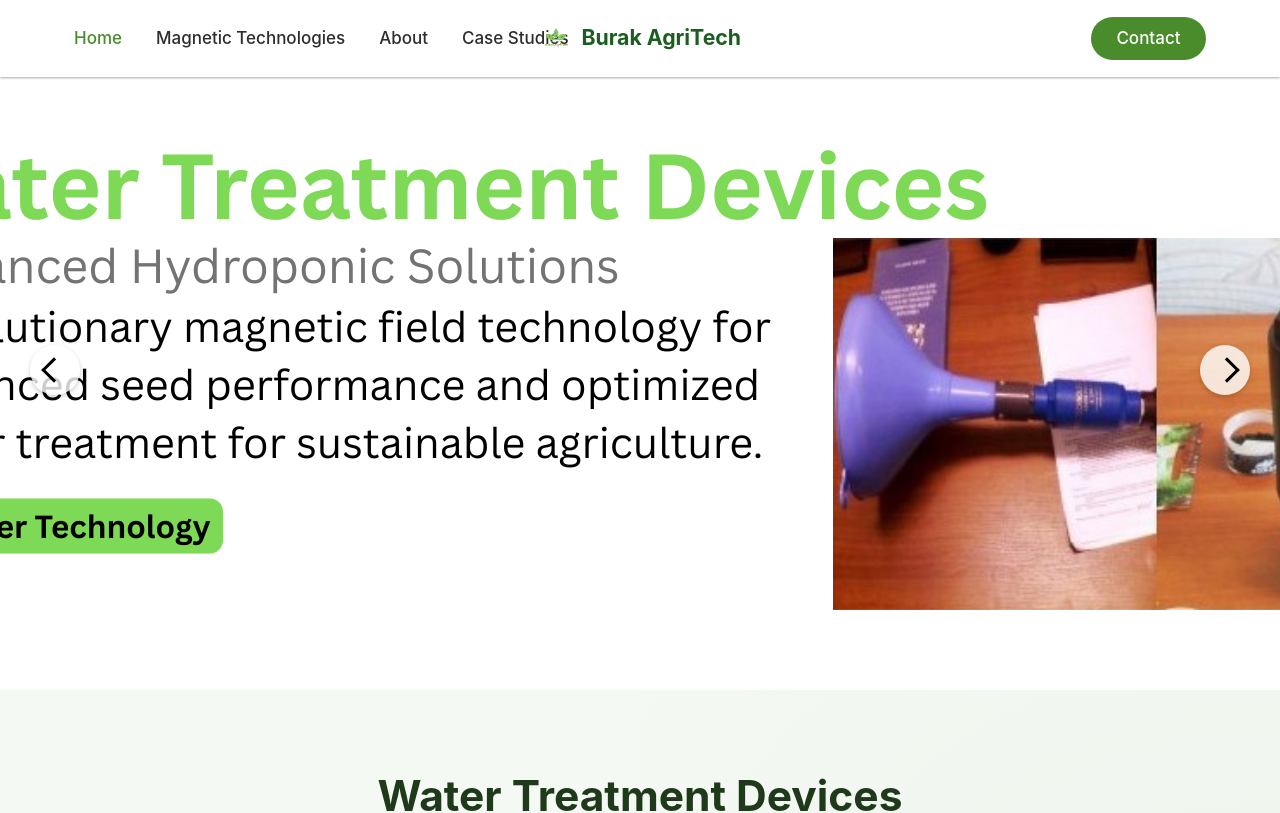
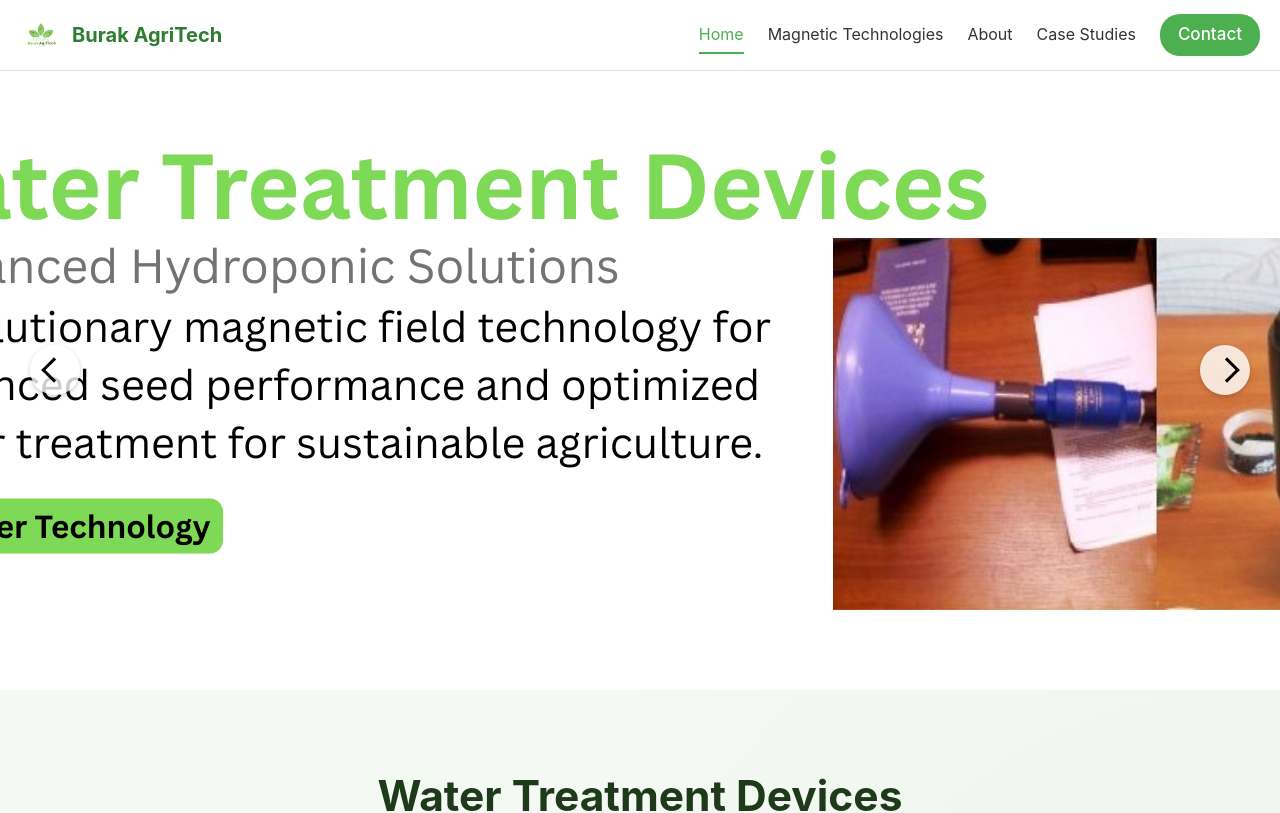
Before and after one commit to awais37402/Barak, a React (Create React App) app: page / in a window 1280 px wide. Shown: the top 813 px of the page. Built offline with nearby package versions, Linux system fonts and the light colour scheme.

Commit message:
Add files via upload

```diff
--- a/src/components/Header.css
+++ b/src/components/Header.css
@@ -1,256 +1,217 @@
-:root {
-  --primary-green: #2e7d32;
-  --secondary-green: #4c8c4e;
-  --light-green: #e8f5e9;
-  --dark-green: #1b5e20;
-  --white: #ffffff;
-  --black: #212121;
-  --gray: #757575;
-  --transition: all 0.3s ease;
-  --shadow-sm: 0 1px 3px rgba(0,0,0,0.12), 0 1px 2px rgba(0,0,0,0.24);
-  --border-radius: 24px;
+/* Reset */
+* {
+  box-sizing: border-box;
+  margin: 0;
+  padding: 0;
 }
 
-/* Base Header Styles */
+body {
+  font-family: 'Poppins', sans-serif;
+}
+
+/* Header Base */
 .header {
+  width: 100%;
   position: fixed;
   top: 0;
   left: 0;
-  right: 0;
-  z-index: 1000;
-  background-color: rgba(255, 255, 255, 0.98);
-  box-shadow: var(--shadow-sm);
-  transition: var(--transition);
-  backdrop-filter: blur(8px);
-  -webkit-backdrop-filter: blur(8px);
+  z-index: 999;
+  background-color: #ffffff;
+  transition: all 0.3s ease;
+  border-bottom: 1px solid #e0e0e0;
 }
 
 .header.scrolled {
-  box-shadow: 0 4px 12px rgba(0, 0, 0, 0.1);
+  box-shadow: 0 2px 8px rgba(0, 0, 0, 0.08);
 }
 
+/* Container */
 .header-container {
+  max-width: 1280px;
+  margin: 0 auto;
+  padding: 0 20px;
+  height: 70px;
   display: flex;
+  align-items: center;
   justify-content: space-between;
-  align-items: center;
-  max-width: 1200px;
-  margin: 0 auto;
-  padding: 1rem 2rem;
-  position: relative;
 }
 
-/* Left Navigation */
-.left-nav {
+/* Left Logo */
+.left-logo {
+  display: flex;
+  align-items: center;
+}
+
+.logo-link {
+  display: flex;
+  align-items: center;
+  text-decoration: none;
+}
+
+.logo-img {
+  height: 42px;
+  margin-right: 10px;
+}
+
+.logo-text {
+  font-size: 20px;
+  font-weight: 700;
+  color: #2E7D32;
+}
+
+/* Right Side */
+.right-side {
+  display: flex;
+  align-items: center;
+  gap: 24px;
+}
+
+/* Desktop Nav */
+.desktop-nav {
   display: flex;
 }
 
 .nav-list {
   display: flex;
   list-style: none;
-  margin: 0;
-  padding: 0;
-  gap: 2rem;
+  gap: 24px;
 }
 
-.nav-item {
+.nav-item .nav-link {
+  text-decoration: none;
+  font-size: 16px;
+  color: #333;
+  padding: 6px 0;
   position: relative;
+  transition: color 0.3s;
 }
 
-.nav-link {
-  text-decoration: none;
-  color: var(--black);
-  font-weight: 500;
-  font-size: 1rem;
-  transition: var(--transition);
-  display: flex;
-  align-items: center;
+.nav-item .nav-link:hover,
+.nav-item.active .nav-link {
+  color: #4CAF50;
 }
 
-.nav-link:hover,
-.nav-item.active .nav-link {
-  color: var(--primary-green);
+.nav-item.active .nav-link::after {
+  content: '';
+  position: absolute;
+  bottom: -4px;
+  left: 0;
+  height: 2px;
+  width: 100%;
+  background-color: #4CAF50;
 }
 
-.link-text {
-  position: relative;
-}
-
-/* Center Logo */
-.center-logo {
-  position: absolute;
-  left: 50%;
-  transform: translateX(-50%);
-}
-
-.logo-link {
-  display: flex;
-  align-items: center;
-  text-decoration: none;
-  gap: 0.5rem;
-}
-
-.logo-img {
-  height: 2rem;
-  width: auto;
-}
-
-.logo-text {
-  font-size: 1.25rem;
-  font-weight: 700;
-  color: var(--dark-green);
-  white-space: nowrap;
-}
-
-/* Right Contact Button */
-.right-contact {
-  display: flex;
-}
-
+/* Contact Button */
 .contact-button {
-  background-color: var(--primary-green);
-  color: white;
-  padding: 0.5rem 1.5rem;
-  border-radius: var(--border-radius);
+  background-color: #4CAF50;
+  color: #fff;
+  padding: 8px 18px;
+  border-radius: 20px;
   text-decoration: none;
   font-weight: 500;
-  transition: var(--transition);
-  border: none;
-  cursor: pointer;
+  transition: background-color 0.3s;
 }
 
 .contact-button:hover {
-  background-color: var(--dark-green);
-  transform: translateY(-2px);
+  background-color: #2E7D32;
 }
 
 /* Hamburger Menu */
 .hamburger {
   display: none;
+  flex-direction: column;
+  gap: 5px;
   background: none;
   border: none;
   cursor: pointer;
-  padding: 0.5rem;
-  z-index: 1001;
 }
 
 .hamburger-line {
-  display: block;
-  width: 24px;
-  height: 2px;
-  background-color: var(--dark-green);
-  margin: 5px 0;
-  transition: var(--transition);
-  transform-origin: center;
+  width: 26px;
+  height: 3px;
+  background-color: #333;
+  transition: 0.3s ease;
+  border-radius: 2px;
 }
 
 .hamburger.active .hamburger-line:nth-child(1) {
-  transform: translateY(7px) rotate(45deg);
-  background-color: var(--primary-green);
+  transform: rotate(45deg) translate(5px, 5px);
 }
-
 .hamburger.active .hamburger-line:nth-child(2) {
   opacity: 0;
 }
-
 .hamburger.active .hamburger-line:nth-child(3) {
-  transform: translateY(-7px) rotate(-45deg);
-  background-color: var(--primary-green);
+  transform: rotate(-45deg) translate(5px, -5px);
 }
 
-/* Mobile Menu */
+/* Mobile Nav */
 .mobile-nav {
-  position: fixed;
-  top: 0;
+  display: none;
+  position: absolute;
+  top: 70px;
   left: 0;
   width: 100%;
-  height: 100vh;
-  background-color: var(--white);
-  display: flex;
-  flex-direction: column;
-  justify-content: center;
-  align-items: center;
-  transform: translateY(-100%);
-  transition: transform 0.3s ease-in-out;
-  z-index: 999;
-  padding-top: 5rem;
+  background-color: #F5F5DC;
+  box-shadow: 0 4px 8px rgba(0,0,0,0.05);
+  transition: all 0.3s ease;
+  z-index: 998;
 }
 
 .mobile-nav.active {
-  transform: translateY(0);
+  display: block;
+  animation: slideDown 0.3s ease-in-out;
+}
+
+@keyframes slideDown {
+  from {
+    opacity: 0;
+    transform: translateY(-15px);
+  }
+  to {
+    opacity: 1;
+    transform: translateY(0);
+  }
 }
 
 .mobile-nav-list {
   list-style: none;
-  margin: 0;
-  padding: 0;
-  width: 100%;
   display: flex;
   flex-direction: column;
-  align-items: center;
-  gap: 1.5rem;
-}
-
-.mobile-nav-item {
-  width: 100%;
-  text-align: center;
+  padding: 20px;
+  gap: 18px;
 }
 
 .mobile-nav-link {
-  display: block;
-  padding: 1rem;
   text-decoration: none;
-  color: var(--black);
-  font-size: 1.25rem;
+  color: #2E7D32;
+  font-size: 18px;
   font-weight: 500;
-  transition: var(--transition);
+  transition: 0.3s;
 }
 
 .mobile-nav-link:hover {
-  color: var(--primary-green);
+  color: #4CAF50;
 }
 
 /* Responsive Styles */
 @media (max-width: 992px) {
-  .header-container {
-    padding: 1rem;
-  }
-
-  .nav-list {
-    gap: 1.5rem;
-  }
-}
-
-@media (max-width: 768px) {
-  .left-nav,
-  .right-contact {
+  .desktop-nav {
     display: none;
   }
 
-  .center-logo {
-    position: static;
-    transform: none;
-    margin-right: auto;
+  .contact-button {
+    display: none;
   }
 
   .hamburger {
-    display: block;
+    display: flex;
   }
 
-  .header.menu-open {
-    height: 100vh;
-    overflow: hidden;
+  .right-side {
+    gap: 12px;
   }
 
   .logo-text {
-    font-size: 1.1rem;
+    font-size: 18px;
   }
 }
-
-@media (max-width: 480px) {
-  .logo-text {
-    display: inline;
-    font-size: 1.2rem;
-    font-weight: 600;
-    color: var(--dark-green);
-  }
-}
--- a/src/components/Header.js
+++ b/src/components/Header.js
@@ -22,7 +22,6 @@ const Header = () => {
     return () => window.removeEventListener('scroll', handleScroll);
   }, []);
 
-  // Close menu when route changes
   useEffect(() => {
     setIsMenuOpen(false);
     document.body.style.overflow = 'auto';
@@ -42,21 +41,23 @@ const Header = () => {
   return (
     <header className={`header ${scrolled ? 'scrolled' : ''} ${isMenuOpen ? 'menu-open' : ''}`}>
       <div className="header-container">
-        {/* Left Navigation */}
-        <nav className="left-nav">
+
+        {/* Left: Logo + Name */}
+        <div className="left-logo">
+          <Link to="/" className="logo-link" aria-label="Burak AgriTech Home">
+            <img src={logo} alt="Burak AgriTech Logo" className="logo-img" />
+            <span className="logo-text">Burak AgriTech</span>
+          </Link>
+        </div>
+
+        {/* Right: Nav + Contact + Hamburger */}
+        <div className="right-side">
+          <nav className="desktop-nav">
             <ul className="nav-list">
               {leftNavLinks.map((link) => (
-              <li
-                key={link.to}
-                className={`nav-item ${location.pathname === link.to ? 'active' : ''}`}
-              >
+                <li key={link.to} className={`nav-item ${location.pathname === link.to ? 'active' : ''}`}>
                   {link.isExternal ? (
-                  <a
-                    href={link.to}
-                    target="_blank"
-                    rel="noopener noreferrer"
-                    className="nav-link"
-                  >
+                    <a href={link.to} target="_blank" rel="noopener noreferrer" className="nav-link">
                       <span className="link-text">{link.label}</span>
                     </a>
                   ) : (
@@ -69,22 +70,10 @@ const Header = () => {
             </ul>
           </nav>
 
-        {/* Center Logo */}
-        <div className="center-logo">
-          <Link to="/" className="logo-link" aria-label="Burak AgriTech Home">
-            <img src={logo} alt="Burak AgriTech Logo" className="logo-img" />
-            <span className="logo-text">Burak AgriTech</span>
-          </Link>
-        </div>
-
-        {/* Right Contact Button */}
-        <div className="right-contact">
           <Link to="/contact" className="contact-button">
             Contact
           </Link>
-        </div>
 
-        {/* Mobile Menu Button */}
           <button
             className={`hamburger ${isMenuOpen ? 'active' : ''}`}
             onClick={toggleMenu}
@@ -95,6 +84,7 @@ const Header = () => {
             <span className="hamburger-line"></span>
             <span className="hamburger-line"></span>
           </button>
+        </div>
       </div>
 
       {/* Mobile Menu */}
```
Lines whose indentation alone changed are shown as unchanged.
